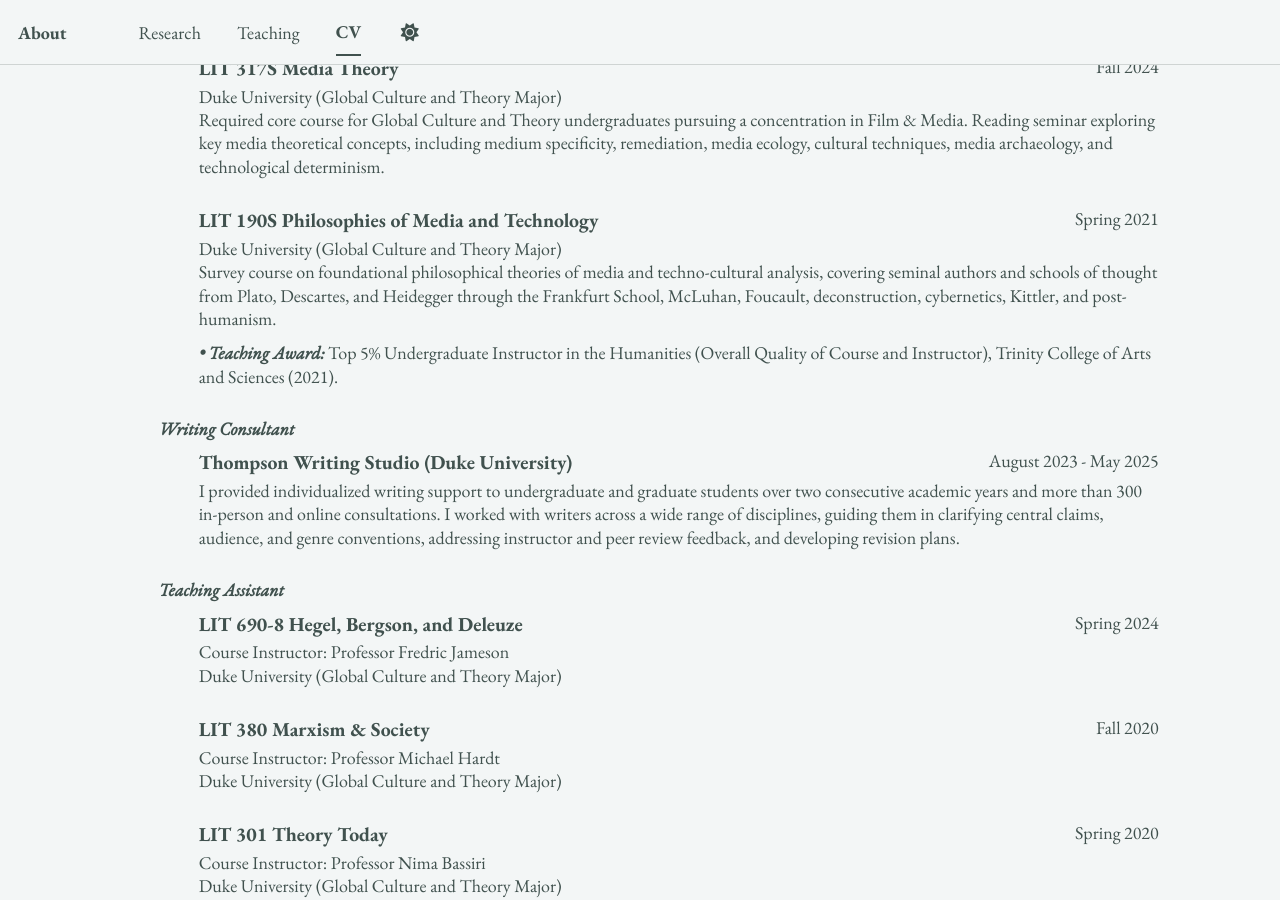
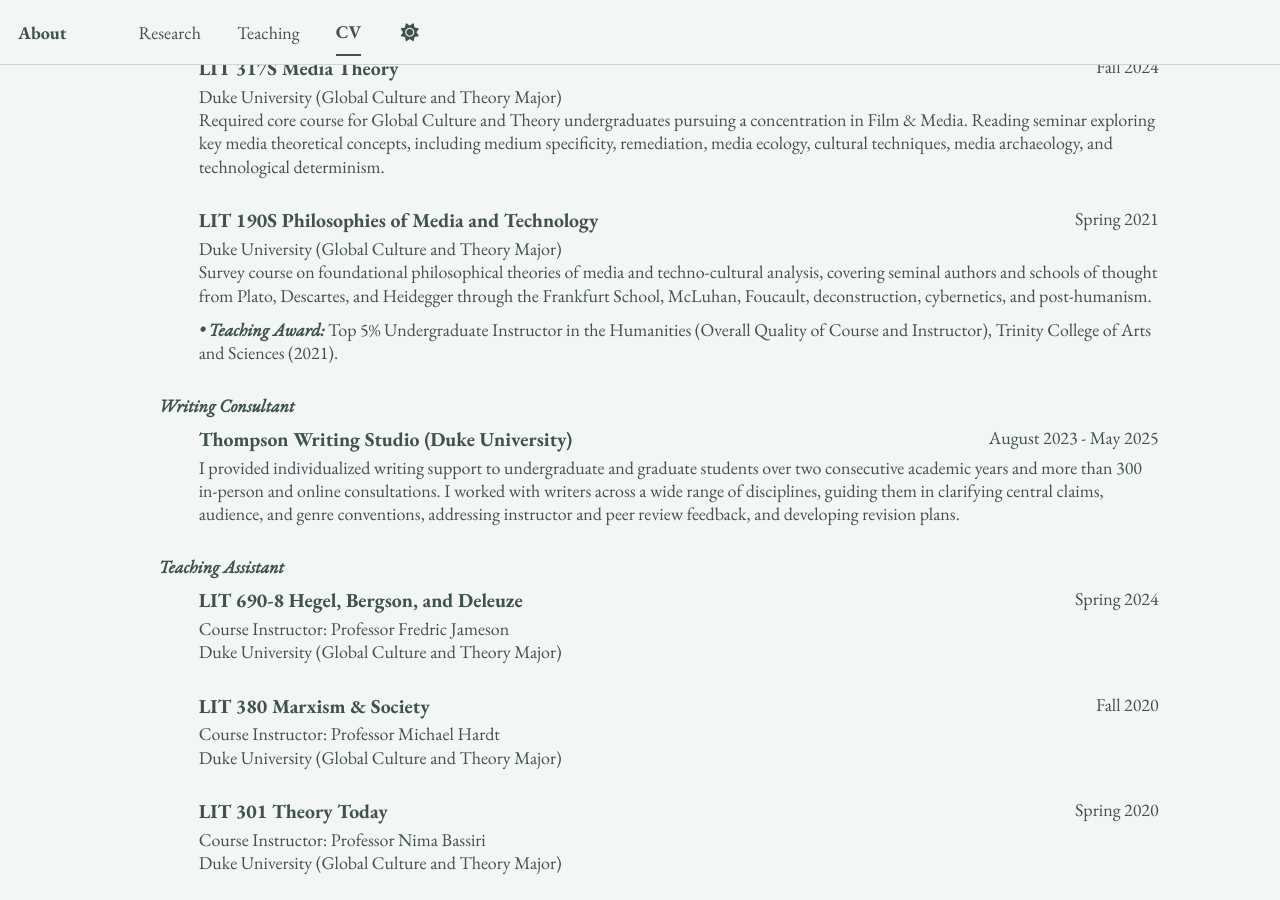
Before and after one commit to epujol90/epujol90.github.io, a Jekyll site: the page built from _pages/cv-json.md, in a window 1280 px wide and 900 px high, scrolled down 6516 px. Built offline with Jekyll 4.4.1, drawn with Linux system fonts in a browser that asks for light colours; a script bundle is joined from its source files by our own code; library files that are not in the unit come from our copies.

Commit message:
Update cv.json

```diff
--- a/_data/cv.json
+++ b/_data/cv.json
@@ -421,7 +421,7 @@
       "institution": "Duke University (Global Culture and Theory Major)",
       "date": "Spring 2021",
       "role": "",
-      "description": "Survey course on foundational philosophical theories of media and techno-cultural analysis, covering seminal authors and schools of thought from Plato, Descartes, and Heidegger through the Frankfurt School, McLuhan, Foucault, deconstruction, cybernetics, Kittler, and post-humanism.<span style=\"display: block; margin-top: 0.6em;\"></span><strong><em>&#8226; Teaching Award:</em></strong> Top 5% Undergraduate Instructor in the Humanities (Overall Quality of Course and Instructor), Trinity College of Arts and Sciences (2021).",
+      "description": "Survey course on foundational philosophical theories of media and techno-cultural analysis, covering seminal authors and schools of thought from Plato, Descartes, and Heidegger through the Frankfurt School, McLuhan, Foucault, deconstruction, cybernetics, and post-humanism.<span style=\"display: block; margin-top: 0.6em;\"></span><strong><em>&#8226; Teaching Award:</em></strong> Top 5% Undergraduate Instructor in the Humanities (Overall Quality of Course and Instructor), Trinity College of Arts and Sciences (2021).",
       "category": "Instructor of Record"
     },
     {
```
